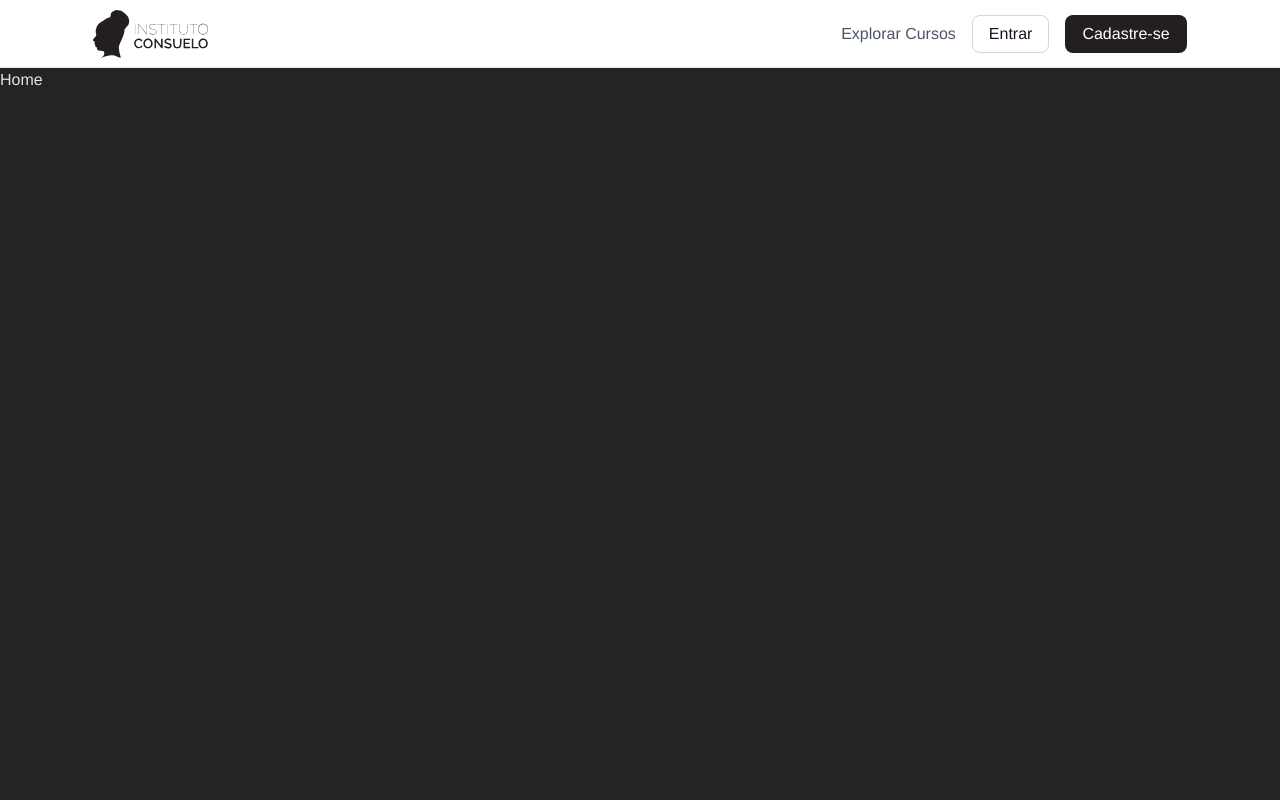
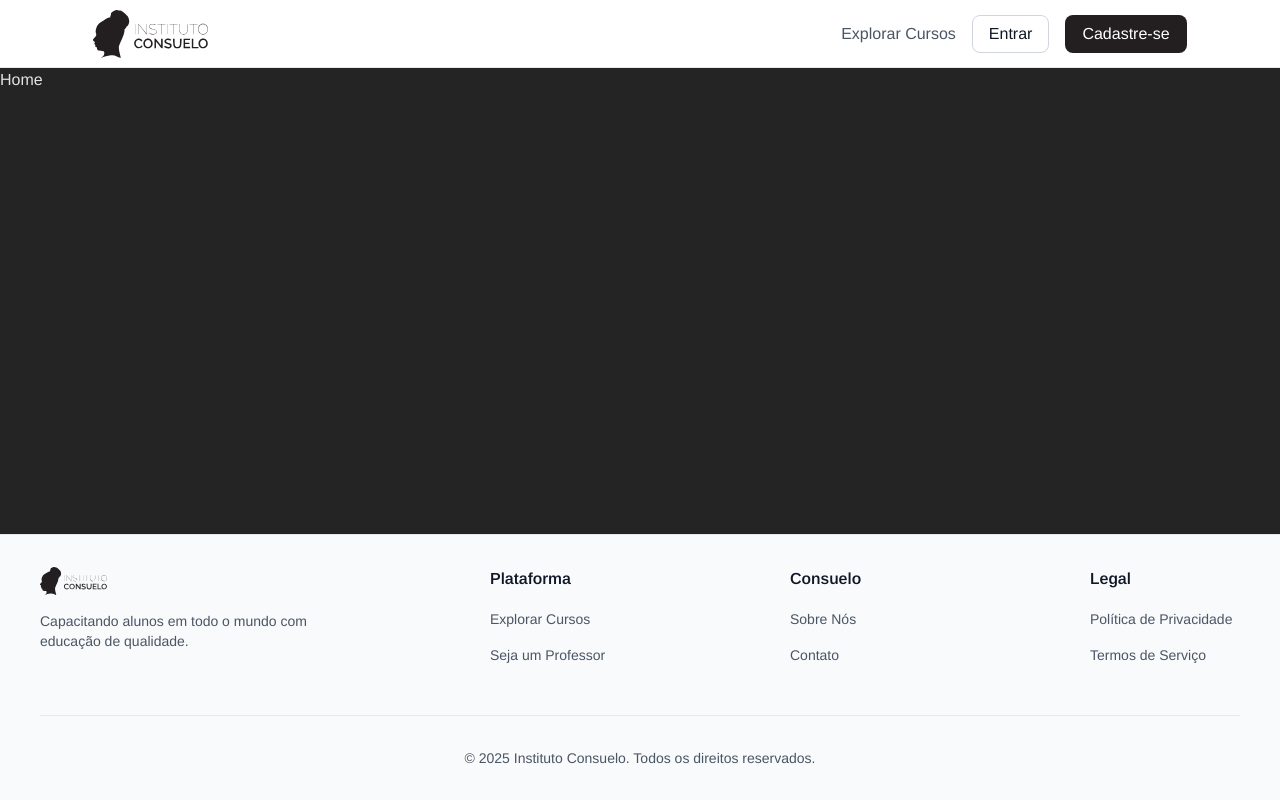
Before and after one commit to Edutech-Instituto-Consuelo/frontend, a React (Vite) app: page / in a window 1280 px wide. Built offline with nearby package versions, Linux system fonts and the light colour scheme.

Commit message:
adicionando footer na pagina

```diff
--- a/src/App.tsx
+++ b/src/App.tsx
@@ -4,12 +4,13 @@ import Login from "./pages/Login";
 import Register from "./pages/Register";
 import NotFound from "./pages/NotFound";
 import Navbar from "./components/Navbar";
+import Footer from "./components/Footer/footer";
 
 export default function App() {
     return (
-        <>
+        <div className="grid grid-rows-[1fr_auto] h-screen">
             <Navbar />
-            <div className="pt-navbar">
+            <main className="pt-navbar">
                 <Routes>
                     <Route path="/" element={<Home />} />
                     <Route path="/login" element={<Login />} />
@@ -17,7 +18,8 @@ export default function App() {
 
                     <Route path="*" element={<NotFound />} />
                 </Routes>
-            </div>
-        </>
+            </main>
+            <Footer />
+        </div>
     );
 }
```
